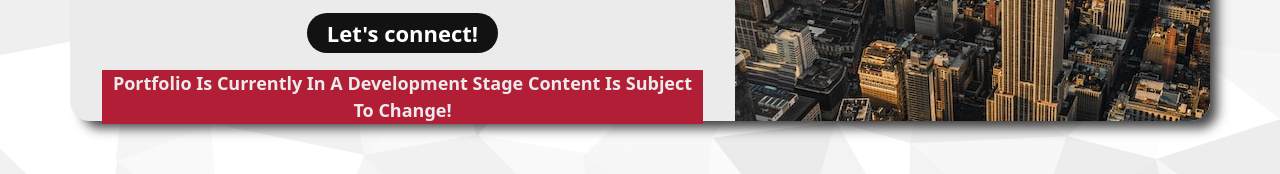
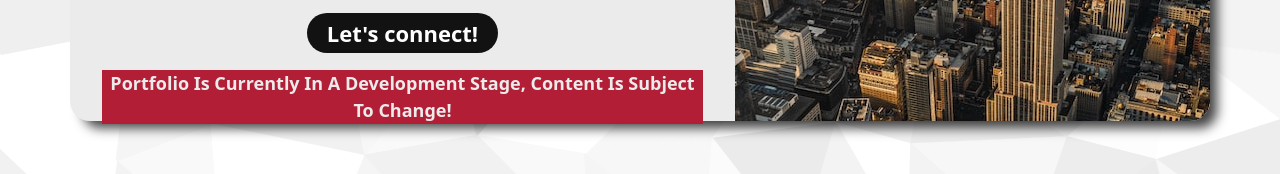
Before and after one commit to HunterBrennan1/Brennan.dev, a React (Create React App) app in the folder personal-portfolio/: page / in a window 1280 px wide. Shown: the part 704-878 px from the top of the page. Built offline with nearby package versions, Linux system fonts and the light colour scheme.

Commit message:
fixed typo in main

```diff
--- a/personal-portfolio/src/components/main.js
+++ b/personal-portfolio/src/components/main.js
@@ -27,7 +27,7 @@ export const MainPage = () => {
               </a>
             </div>
             <div className="devstage">
-              <p>Portfolio Is Currently In A Development Stage Content Is Subject To Change!</p>
+              <p>Portfolio Is Currently In A Development Stage, Content Is Subject To Change!</p>
             </div>
           </Col>
           <Col className="cityNightcontainer" xs={12} md={6} xl={5}>
```
